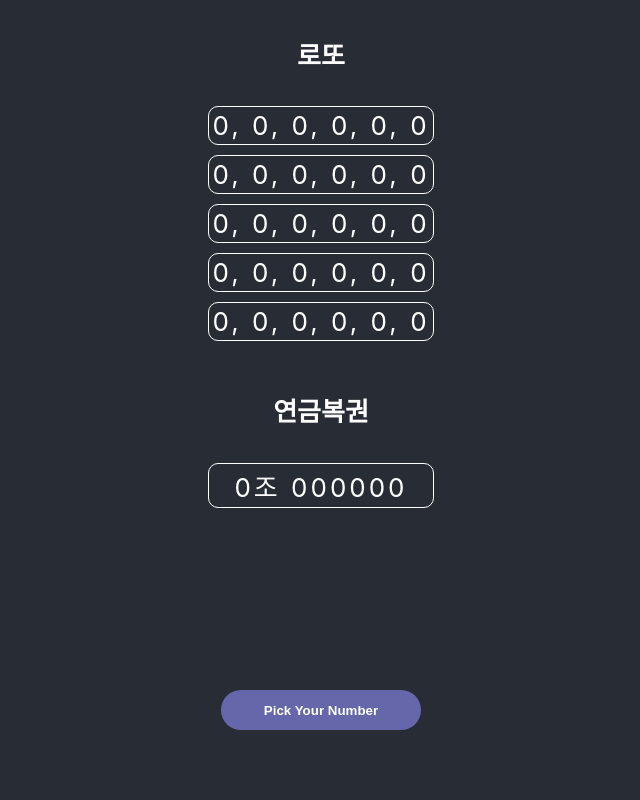
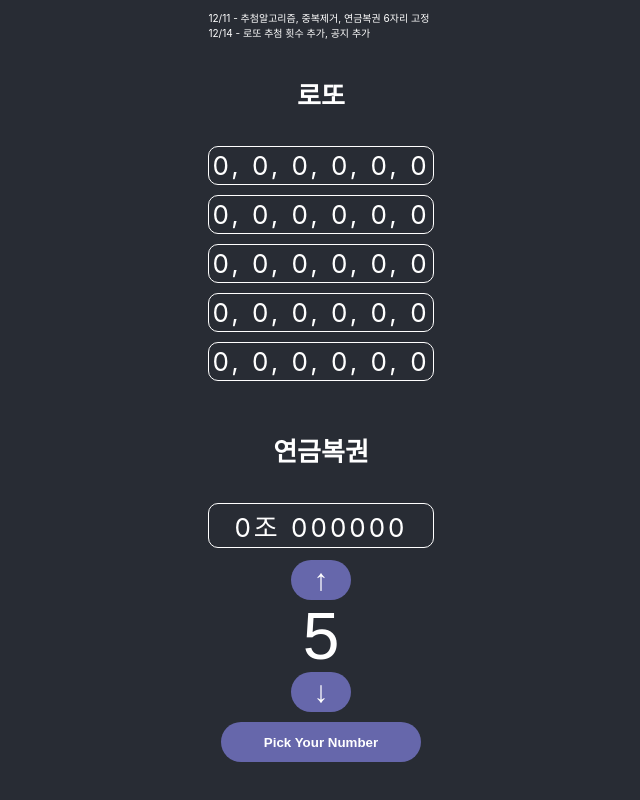
Before and after one commit to jjanddak/ts-lottery, a React (Create React App) app: page / in a window 1280 px wide. Shown: the whole page, without its empty margins (319-959 px from the left). Built offline with nearby package versions, Linux system fonts and the light colour scheme.

Commit message:
notice add / round input, increase decrease btn add

```diff
--- a/src/App.css
+++ b/src/App.css
@@ -35,7 +35,7 @@
 }
 
 .numbers-container {
-  height: 80%;
+  height: 70vh;
 }
 
 .container {
--- a/src/App.tsx
+++ b/src/App.tsx
@@ -1,17 +1,32 @@
 import axios from 'axios'
 import "./App.css";
+import React, { useState } from 'react';
 
 function App() {
+  const [round, setRound] = useState(5)
+
+  function increaseRound() {
+    if (round === 5) return
+    else setRound(round + 1)
+  }
+
+  function decreaseRound() {
+    if (round === 1) return
+    else setRound(round - 1)
+  }
+
   function getLastLottoWinNumber() {
     console.info('getLastWinner')
   }
 
   getLastLottoWinNumber()
 
+  // let round: number = Number(document.querySelector('#inputRound')?.valueOf) || 5
+
   function createLotto() {
     function getPaper() {
       const paper: any = []
-      for (let i = 0; i < 5; i++) {
+      for (let i = 0; i < round; i++) {
         const getRan = (min: number, max: number) => {
           min = min === 0 ? 0 : 1
           return (Math.floor((Math.random() * 1000 + (new Date().valueOf() % 100))) % (max + 1 - min)) + min
@@ -85,6 +100,11 @@ function App() {
             <h4>당첨번호</h4>
           </div> */}
 
+          <p style={{ fontSize: '10px', left: '100px', textAlign: 'left' }}>
+            12/11 - 추첨알고리즘, 중복제거, 연금복권 6자리 고정 <br />
+            12/14 - 로또 추첨 횟수 추가, 공지 추가
+          </p>
+
           <div><h4>로또</h4></div>
           <div className="container">
             <li>0, 0, 0, 0, 0, 0</li>
@@ -99,8 +119,14 @@ function App() {
           </div>
         </div>
 
+        <div style={{ display: 'flex', flexDirection: 'column', justifyContent: 'center', alignItems: 'center' }}>
+          <button onClick={increaseRound} style={{ marginTop: 0, marginBottom: '10px', fontSize: '30px', width: '60px' }}>&uarr;</button>
+          <input id="roundInput" value={round} style={{ outline: 'none', border: 'none', fontSize: 'calc(10px + 7vmin)', width: '50px', height: '50px', background: 'transparent', color: 'white', textAlign: 'center' }}></input>
+          <button onClick={decreaseRound} style={{ margin: 0, marginTop: '10px', fontSize: '30px', width: '60px' }}>&darr;</button>
+        </div>
+
         <button
-          id="btn"
+          style={{ margin: '10px' }}
           onClick={createLotto}
         >
           Pick Your Number
```
